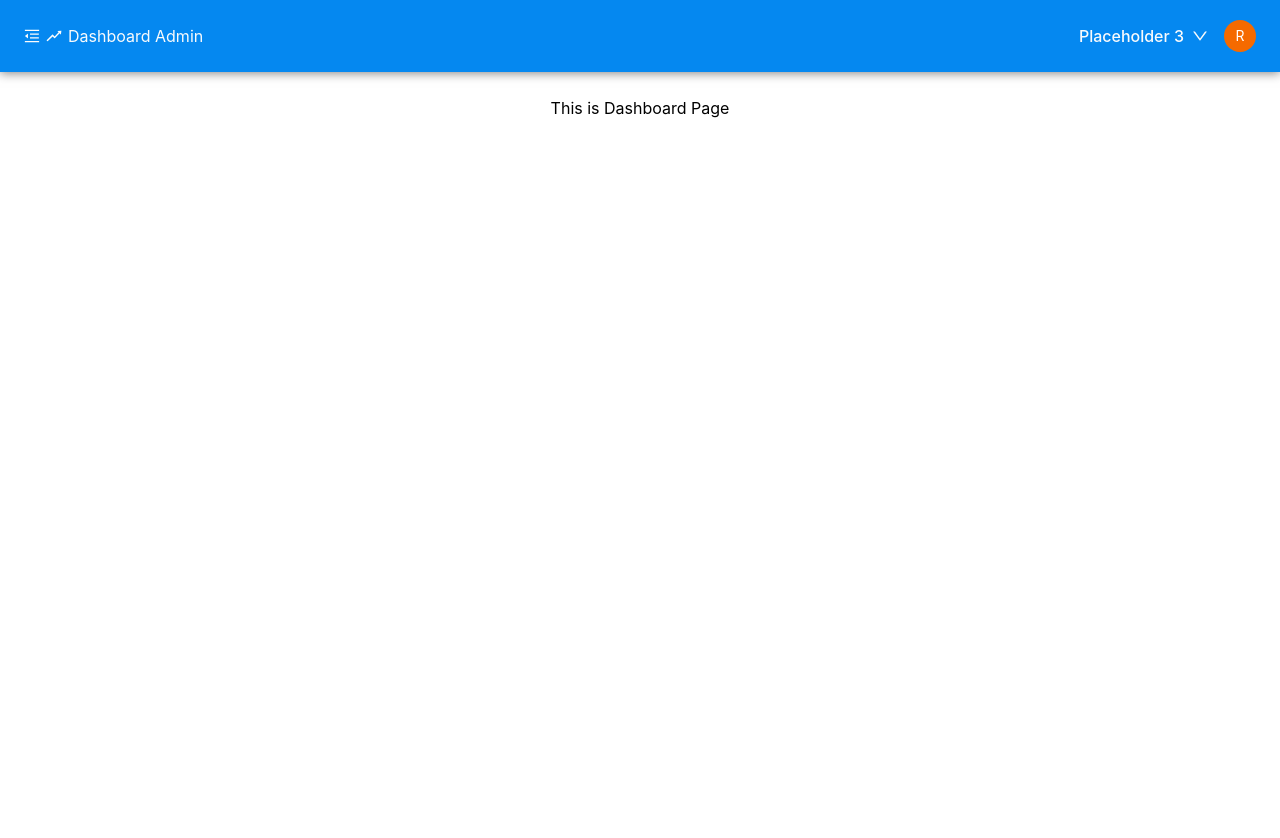
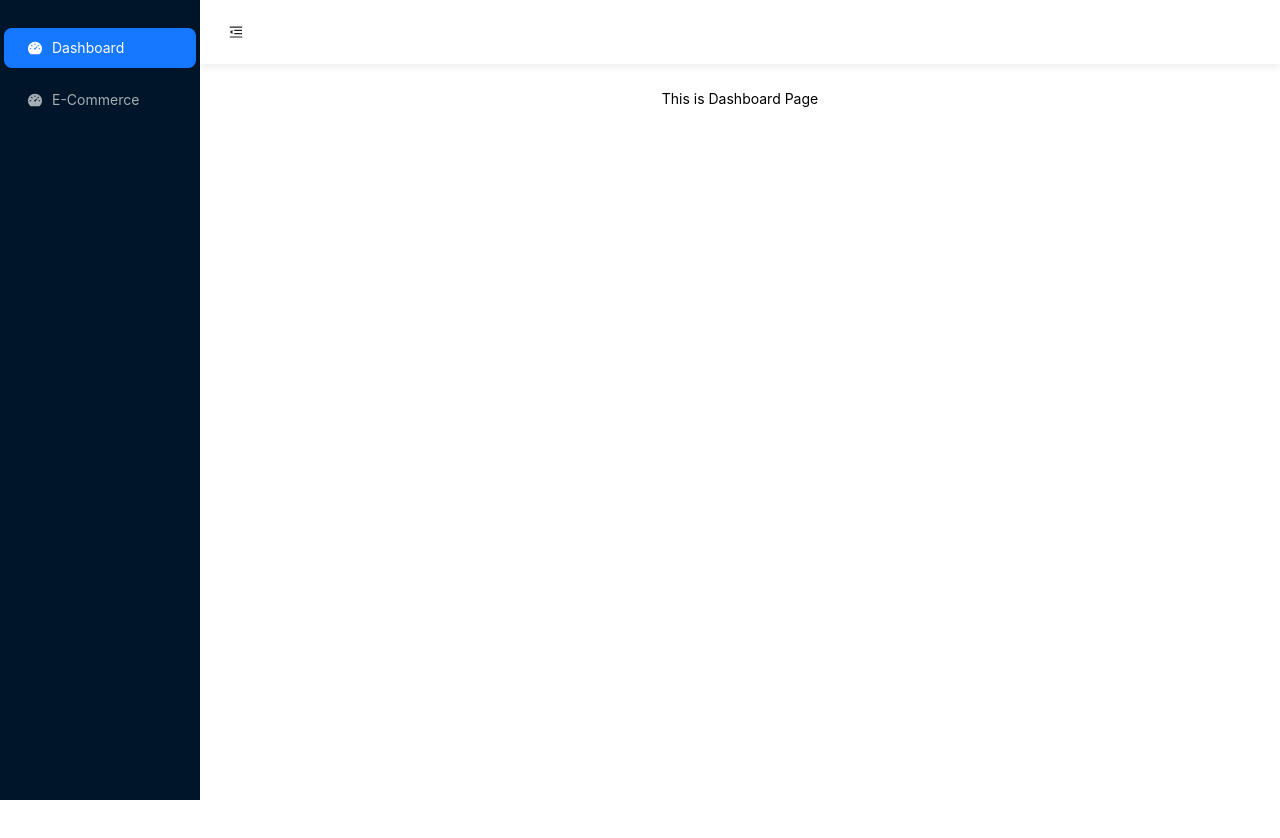
Before and after one commit to mvl19/dashboard, a React (Vite) app: page / in a window 1280 px wide. Shown: the top 838 px of the page. After the commit the page ends 800 px from the top, so only its background shows below. Built offline with nearby package versions, Linux system fonts and the light colour scheme.

Commit message:
feat: revamping layout
Revamped layout using antd Layout component, including Sidebar & Header

```diff
--- a/src/App.css
+++ b/src/App.css
@@ -1,6 +1,8 @@
 #root {
   margin: 0 auto;
   text-align: center;
+  max-width: 100vw;
+  /* padding: 2rem; */
 }
 
 .logo {
--- a/src/App.tsx
+++ b/src/App.tsx
@@ -2,17 +2,63 @@ import { useState } from 'react'
 import {Routes, Route} from 'react-router-dom'
 import './App.css'
 import Dashboard from './pages/Dashboard'
-import Navbar from './components/Navbar'
+import { Layout, Menu, Button } from 'antd'
+import {
+  MenuFoldOutlined,
+  MenuUnfoldOutlined,
+  DashboardFilled
+} from '@ant-design/icons'
+
+const { Header, Sider, Content } = Layout
 
 function App() {
+  const [collapse, setCollapse] = useState(false)
+
   return (
-    <div className=' w-screen max-w-[100%] h-screen flex justify-center'>
-      <div className='w-full z-0'>
-        <Navbar/>
-        <Routes>
-          <Route path='/' element={<Dashboard/>}/>
-        </Routes>
-      </div>
+    <div className='w-screen max-w-[100%] h-screen max-h-[100%] flex justify-center'>
+      <Layout>
+        <Sider trigger={null} collapsible collapsed={collapse} className='h-screen'>
+          <Menu
+            theme = 'dark'
+            mode='inline'
+            defaultSelectedKeys={['1']}
+            items={[
+              {
+                key: '1',
+                icon: <DashboardFilled/>,
+                label: 'Dashboard'
+              },
+              {
+                key: '2',
+                icon: <DashboardFilled/>,
+                label: 'E-Commerce'
+              }
+            ]}
+
+            className='pt-[20px] flex flex-col gap-1 text-left h-[100%]'
+          />
+        </Sider>
+        <Layout>
+          <Header className='px-5 flex justify-start items-center bg-white z-20 shadow-[0_1px_10px_rgba(0,0,0,0.1)]'>
+            <Button
+              type='text'
+              icon={
+                collapse?
+                <MenuUnfoldOutlined className='fill-white'/>
+                :
+                <MenuFoldOutlined className='stroke-white'/>
+              }
+              onClick={() => setCollapse(!collapse)}
+              className='stroke-white'
+            />
+          </Header>
+          <Content className='overflow-scroll'>
+            <Routes>
+              <Route path='/' element={<Dashboard/>}/>
+            </Routes>
+          </Content>
+        </Layout>
+      </Layout>
     </div>
   )
 }
```
